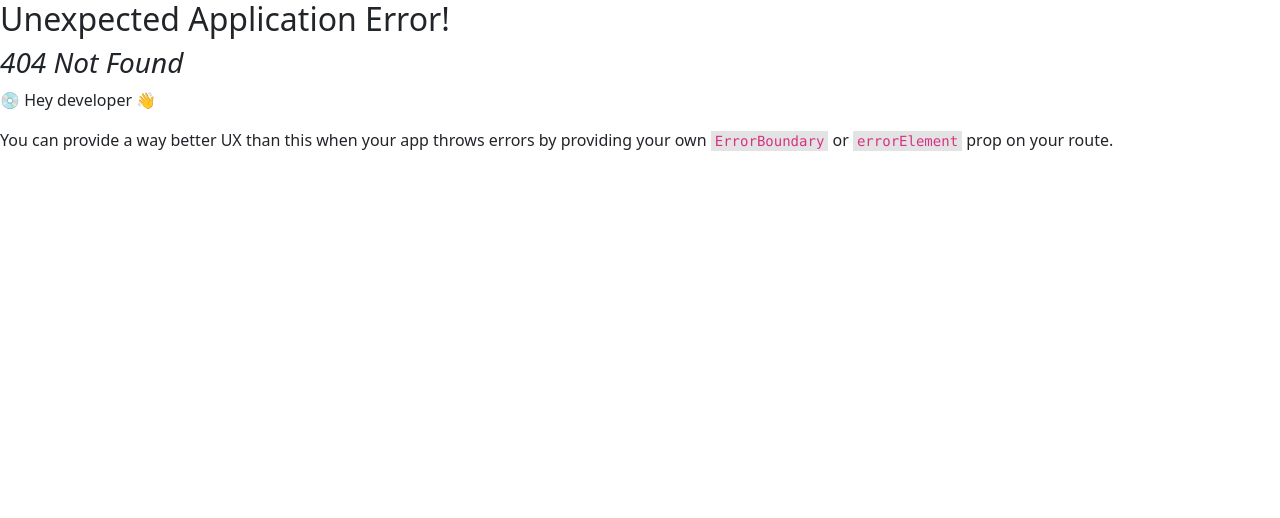
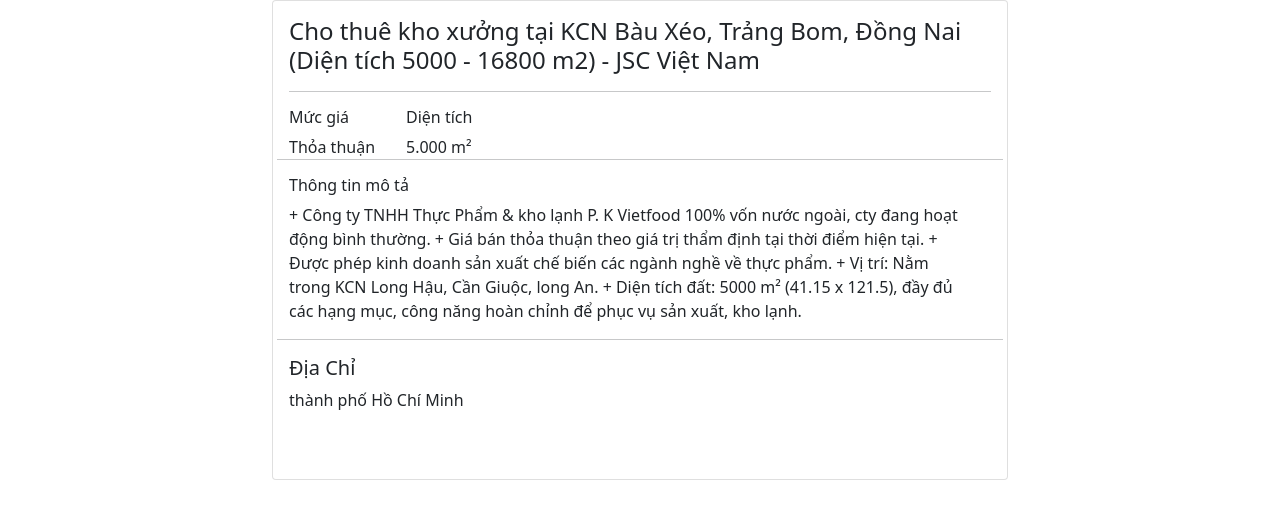
Before and after one commit to nguyenHoangKinh/Project_QLKhoHnag_Web, a React (Create React App) app in the folder chuyen-de-1/: page /InformationWarehouse in a window 1280 px wide. Before the commit this address had no page. Shown: the top 518 px of the page. Built offline with nearby package versions, Linux system fonts and the light colour scheme.

Commit message:
cap nhat giao dien hien thi thong tin kho

```diff
--- a/chuyen-de-1/src/App.scss
+++ b/chuyen-de-1/src/App.scss
@@ -97,11 +97,13 @@
 
 //informationWarehouse
 .warehouse-container{
+  height: 100vh;
+  width: 200vh;
   justify-content: center;
-  margin-left: auto;
-  margin-right: auto;
+  // margin-left: auto;
+  // margin-right: auto;
   // height: 0 auto;
-  // display: flex;
+  display: flex;
   .warehouse-row{
     display: flex;
     flex-direction: column;
--- a/chuyen-de-1/src/components/InformationWarehouse.js
+++ b/chuyen-de-1/src/components/InformationWarehouse.js
@@ -2,64 +2,78 @@
 import { BASE_URL } from "../config";
 import axios from "axios";
 const InformationWarehouse = () => {
-    let Token = localStorage.getItem("jsonwebtoken");
-    // const [columns, setColumns] = useState([]);
-    const [records, setRecords] = useState([]);
+    // let Token = localStorage.getItem("jsonwebtoken");
+    // // const [columns, setColumns] = useState([]);
+    // const [records, setRecords] = useState([]);
 
-    useEffect(() => {
-      axios
-        .get(
-          BASE_URL+`/warehouse/list?id_owner=${records._id}`,
-          {
-            headers: {
-              Token:
-              Token
-            },
-          }
-        )
-        .then((res) => {
-        //   setColumns(Object, res.data);
-          setRecords(res.data.warehouses);
-          console.log(res);
-        });
-    }, []);
-  return (<>
-      <div className="container d-flex justify-content-center">
-        <div className="row">
-        {/* <div className="image"> */}
-          {/* <img src="https://file4.batdongsan.com.vn/2023/10/18/20231018161138-1a75_wm.jpg" className="img-fluid" alt="..."/> */}
-        {/* </div> */}
-          <h1 className="wareHouseName">
-            Bán nhà xưởng và kho lạnh 100% vốn nước ngoài
-            {records.wareHouseName}
-          </h1>
+    // useEffect(() => {
+    //   axios
+    //     .get(
+    //       BASE_URL+`/warehouse/list?id_owner=${records._id}`,
+    //       {
+    //         headers: {
+    //           Token:
+    //           Token
+    //         },
+    //       }
+    //     )
+    //     .then((res) => {
+    //     //   setColumns(Object, res.data);
+    //       setRecords(res.data.warehouses);
+    //       console.log(res);
+    //     });
+    // }, []);
+  return (
+
+
+<div className="container d-flex justify-content-center " >
+      <div class="card" style={{width: "46rem", height:"30rem"}}>
+      {/* <div className="w-200 h-50">
+        <img src="https://file4.batdongsan.com.vn/2023/05/29/20230529153800-9db6_wm.jpg" class="card-img-top " alt="..." />
+        </div> */}
+        <div class="card-body">
+          <h4 class="card-title">Cho thuê kho xưởng tại KCN Bàu Xéo, Trảng Bom, Đồng Nai (Diện tích 5000 - 16800 m2) - JSC Việt Nam</h4>
           <hr />
+          <div className="row">
           <div className="box-monney-capacty row">
-          <div className="col-1">
+          <div className="col-2">
             <h6 className="">Mức giá</h6>
-            <div className="monney">{records.monney}Thỏa thuận</div>
+            <div className="monney">Thỏa thuận</div>
           </div>
-          <div className="col-1">
+          <div className="col-2">
           <h6 className="capacity ">Diện tích</h6>
-          <div className="capacity ">{records.capacity}5.000 m²</div>
+          <div className="capacity ">5.000 m²</div>
           </div>
           </div>
           <hr />
           <div className="row">
           <h6 className="text">Thông tin mô tả</h6>
-          <p className="description">{records.description}+ Công ty TNHH Thực Phẩm & kho lạnh P. K Vietfood 100% vốn nước ngoài, cty đang hoạt động bình thường.
+          <p className="description">+ Công ty TNHH Thực Phẩm & kho lạnh P. K Vietfood 100% vốn nước ngoài, cty đang hoạt động bình thường.
 + Giá bán thỏa thuận theo giá trị thẩm định tại thời điểm hiện tại.
 + Được phép kinh doanh sản xuất chế biến các ngành nghề về thực phẩm.
 + Vị trí: Nằm trong KCN Long Hậu, Cần Giuộc, long An.
 + Diện tích đất: 5000 m² (41.15 x 121.5), đầy đủ các hạng mục, công năng hoàn chỉnh để phục vụ sản xuất, kho lạnh.</p>
           </div>
+          <hr />
           <div className="row">
           <h5 className="">Địa Chỉ</h5>
-          <div className="address"> thành phố Hồ Chí Minh {records.address}</div>
+          <div className="address"> thành phố Hồ Chí Minh </div>
           </div>
+          </div>
+          {/* <p class="card-text">
+            Some quick example text to build on the card title and make up the
+            bulk of the card's content.
+          </p> */}
+          {/* <a href="#" class="btn btn-primary stretched-link">
+            Go somewhere
+          </a> */}
         </div>
       </div>
-    </>
+    </div>
+
+
+
+
   );
 };
 
--- a/chuyen-de-1/src/index.js
+++ b/chuyen-de-1/src/index.js
@@ -51,6 +51,8 @@
   {
     path: "InformationWarehouse",
     element: <InformationWarehouse/>,
+  },
+  {
     path: "ListWarehouseUser",
     element: <ListWarehouseUser/>,
   },
```
